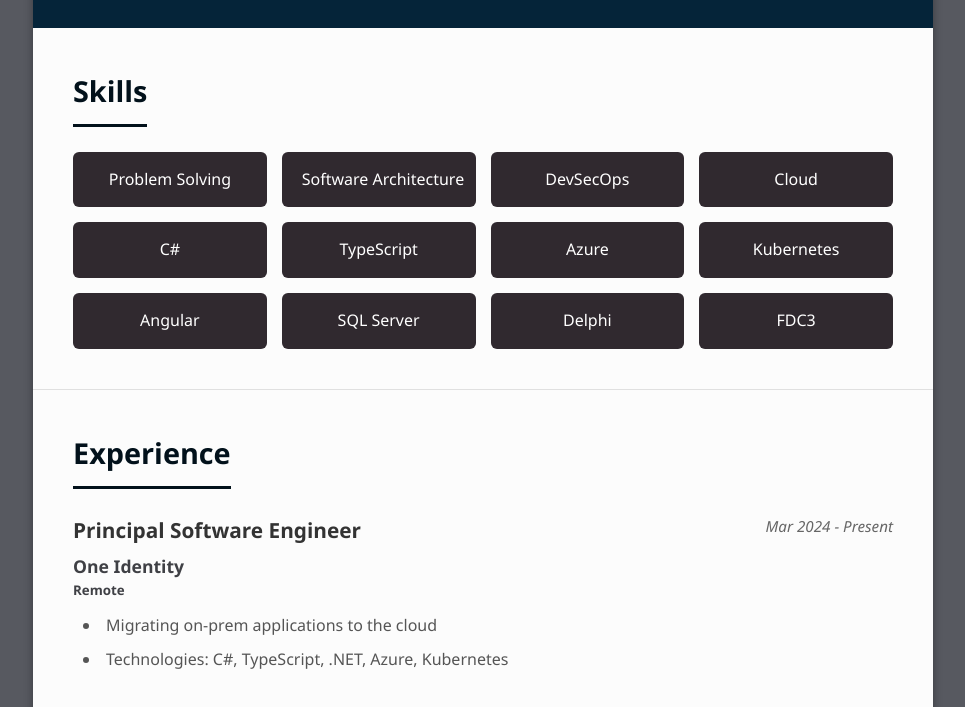
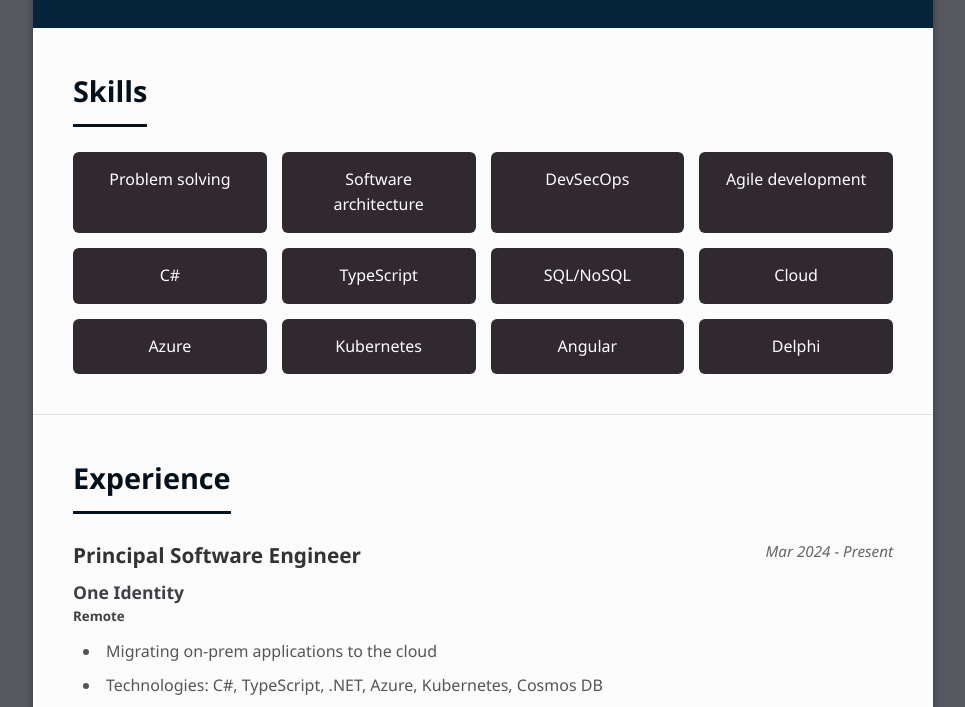
Before and after one commit to BalassaMarton/BalassaMarton.github.io, a plain HTML site: page index.html in a window 1280 px wide. Shown: the part 245-952 px from the top of the page, without its empty margins (157-1122 px from the left). Drawn offline with Linux system fonts and the light colour scheme.

Commit message:
Adjust skills section

```diff
--- a/index.html
+++ b/index.html
@@ -37,18 +37,18 @@
         <section class="section">
             <h2 class="section-title">Skills</h2>
             <div class="skills-grid">
-                <div class="skill-item">Problem Solving</div>
-                <div class="skill-item">Software Architecture</div>
+                <div class="skill-item">Problem solving</div>
+                <div class="skill-item">Software architecture</div>
                 <div class="skill-item">DevSecOps</div>
-                <div class="skill-item">Cloud</div>
+                <div class="skill-item">Agile development</div>
                 <div class="skill-item">C#</div>
                 <div class="skill-item">TypeScript</div>
+                <div class="skill-item">SQL/NoSQL</div>
+                <div class="skill-item">Cloud</div>
                 <div class="skill-item">Azure</div>
                 <div class="skill-item">Kubernetes</div>
                 <div class="skill-item">Angular</div>
-                <div class="skill-item">SQL Server</div>
                 <div class="skill-item">Delphi</div>
-                <div class="skill-item">FDC3</div>
             </div>
         </section>
 
@@ -66,7 +66,7 @@
                 </div>
                 <ul class="responsibilities">
                     <li>Migrating on-prem applications to the cloud</li>
-                    <li>Technologies: C#, TypeScript, .NET, Azure, Kubernetes</li>
+                    <li>Technologies: C#, TypeScript, .NET, Azure, Kubernetes, Cosmos DB</li>
                 </ul>
             </div>
 
@@ -133,10 +133,6 @@
                 </div>
             </div>
         </section>
-
-        <footer class="footer">
-            <p>&copy; 2025 Marton Balassa. All rights reserved.</p>
-        </footer>
     </div>
 </body>
 
--- a/styles.css
+++ b/styles.css
@@ -152,7 +152,7 @@
     border-radius: 6px;
     text-align: center;
     font-weight: 500;
-    white-space: nowrap;
+    /* white-space: nowrap; */
 }
 
 /* Experience */
@@ -276,8 +276,7 @@
         padding: 25px 20px;
     }
 
-    .job-title,
-    .degree {
+    .job-title {
         font-size: 1.1rem;
     }
 
```
Also changed, not shown: 1 other file.
